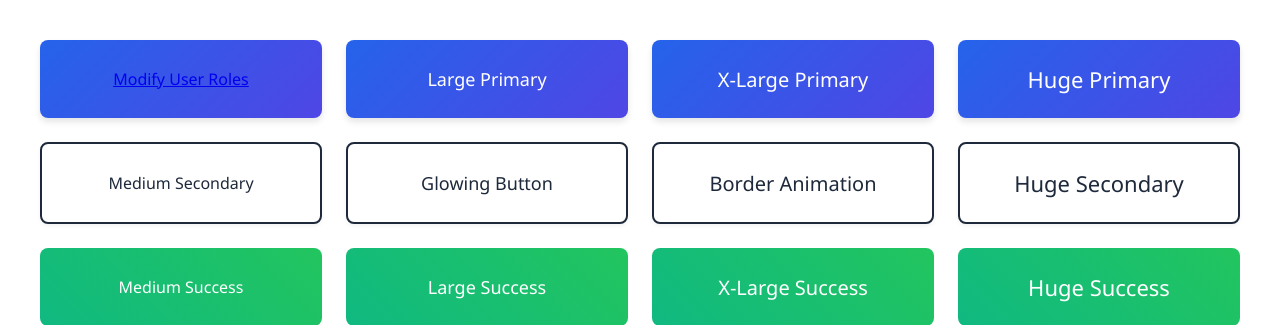
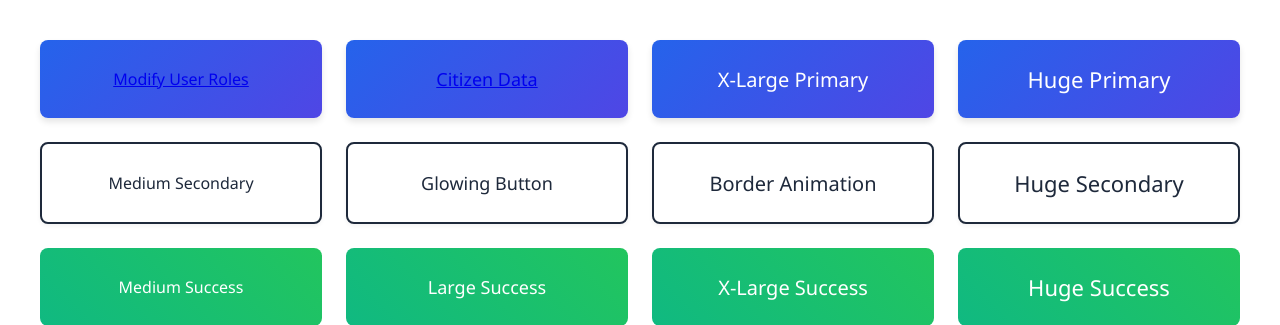
Before and after one commit to nishnath-209/GPMS, a Django app: page /admin_home/ in a window 1280 px wide. Shown: the top 325 px of the page. Run offline with Django 4.2, Linux system fonts and the light colour scheme.

Commit message:
updated admin_home

```diff
--- a/tsmgp/user/templates/user/admin_home.html
+++ b/tsmgp/user/templates/user/admin_home.html
@@ -146,7 +146,10 @@
                 Modify User Roles
             </a>
         </button>
-        <button class="btn btn-primary btn-lg">Large Primary</button>
+        <button class="btn btn-primary btn-lg">
+            <a href="{%url 'citizen_admin'%}">
+            Citizen Data
+           </a></button>
         <button class="btn btn-primary btn-xl">X-Large Primary</button>
         <button class="btn btn-primary btn-hg">Huge Primary</button>
 
```
